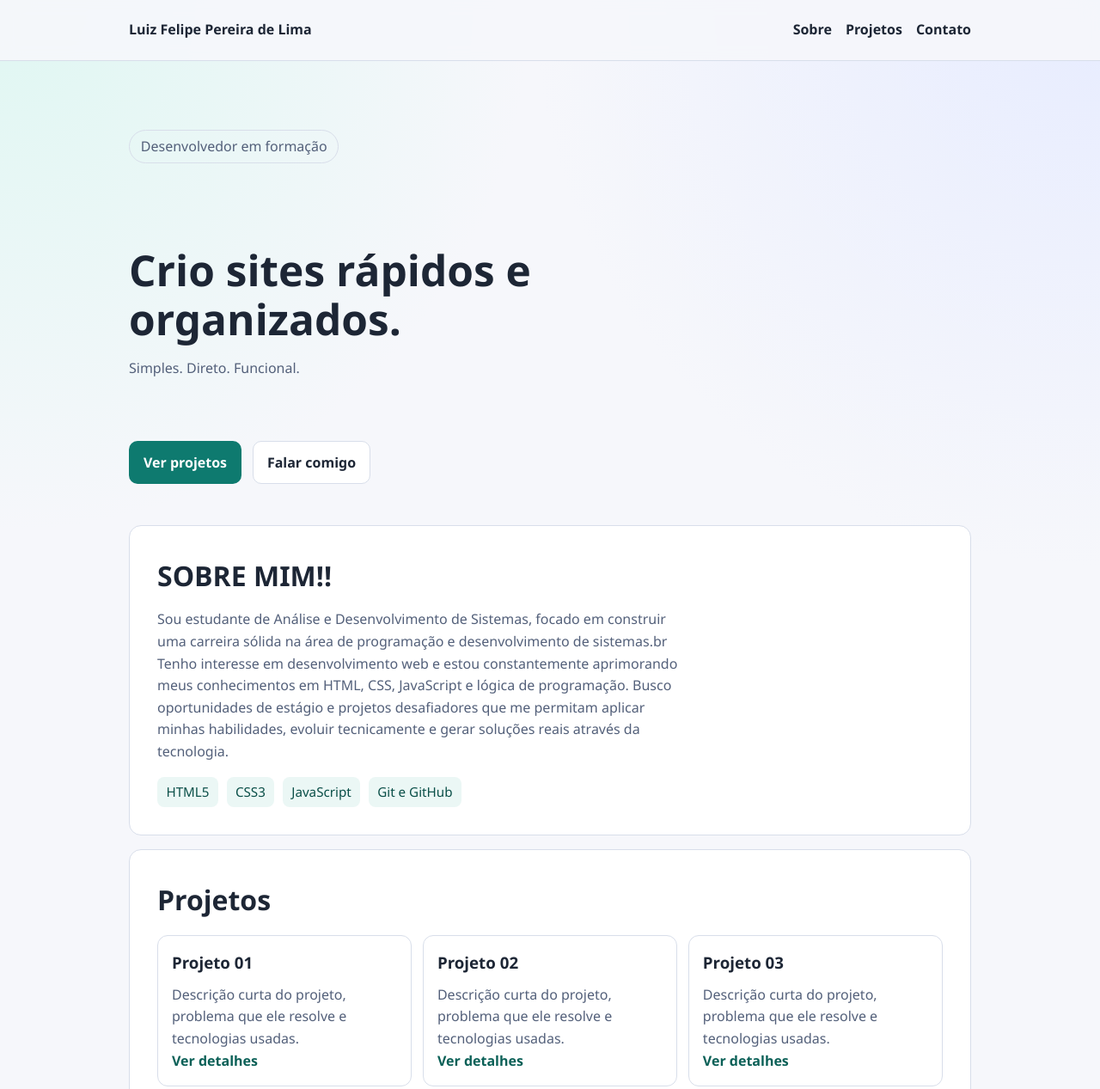
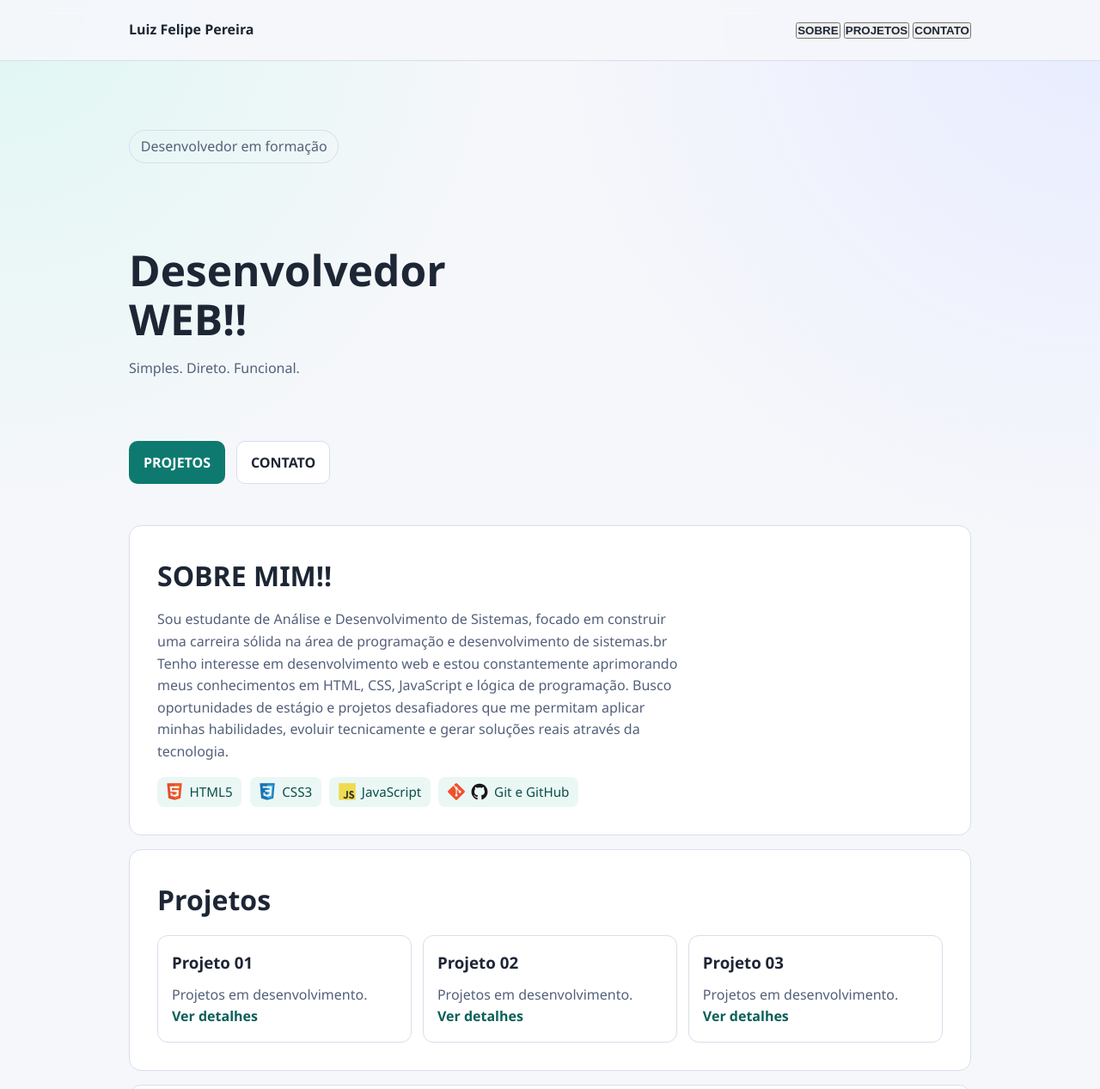
Before and after one commit to luisfelipepereira/site-, a plain HTML site: page index.html in a window 1280 px wide. Shown: the top 1267 px of the page at 86% size. Drawn offline with Linux system fonts and the light colour scheme.

Commit message:
Conteudo
Conteudo atualizado

```diff
--- a/estilos/style.css
+++ b/estilos/style.css
@@ -155,6 +155,16 @@ p {
     border-radius: 8px;
     padding: 0.35rem 0.65rem;
     font-size: 0.95rem;
+    display: inline-flex;
+    align-items: center;
+    gap: 0.45rem;
+}
+
+.skill-icon {
+    width: 20px;
+    height: 20px;
+    object-fit: contain;
+    flex-shrink: 0;
 }
 
 .grade-projetos {
--- a/index.html
+++ b/index.html
@@ -10,12 +10,12 @@
 <body>
     <header class="topo">
         <nav class="container menu">
-            <a class="logo" href="#inicio">Luiz Felipe Pereira de Lima</a>
-            <ul>
-                <li><a href="#sobre">Sobre</a></li>
-                <li><a href="#projetos">Projetos</a></li>
-                <li><a href="#contato">Contato</a></li>
-            </ul>
+            <a class="logo" href="#inicio">Luiz Felipe Pereira</a>
+            <div>
+             <button><a href="#sobre">SOBRE</a></button>
+             <button><a href="#projetos">PROJETOS</a></button>
+             <button><a href="#contato">CONTATO</a></button>
+            </div>
         </nav>
     </header>
 
@@ -23,12 +23,12 @@
         <section class="hero container">
             <p class="tag">Desenvolvedor em formação</p>
             <section class="hero">
-          <h1>Crio sites rápidos e organizados.</h1>
+          <h1>Desenvolvedor WEB!!</h1>
           <p>Simples. Direto. Funcional.</p>
         </section>
             <div class="acoes">
-                <a class="botao primario" href="#projetos">Ver projetos</a>
-                <a class="botao secundario" href="#contato">Falar comigo</a>
+                <a class="botao primario" href="#projetos">PROJETOS</a>
+                <a class="botao secundario" href="#contato">CONTATO</a>
             </div>
         </section>
 
@@ -43,10 +43,23 @@
              minhas habilidades, evoluir tecnicamente e gerar soluções reais através da tecnologia.
             </p>
             <ul class="habilidades">
-                <li>HTML5</li>
-                <li>CSS3</li>
-                <li>JavaScript</li>
-                <li>Git e GitHub</li>
+                <li>
+                    <img class="skill-icon" src="imagens/skills/html5.svg" alt="Logo HTML5" width="20" height="20" loading="lazy" decoding="async">
+                    HTML5
+                </li>
+                <li>
+                    <img class="skill-icon" src="imagens/skills/css3.svg" alt="Logo CSS3" width="20" height="20" loading="lazy" decoding="async">
+                    CSS3
+                </li>
+                <li>
+                    <img class="skill-icon" src="imagens/skills/javascript.svg" alt="Logo JavaScript" width="20" height="20" loading="lazy" decoding="async">
+                    JavaScript
+                </li>
+                <li>
+                    <img class="skill-icon" src="imagens/skills/git.svg" alt="Logo Git" width="20" height="20" loading="lazy" decoding="async">
+                    <img class="skill-icon" src="imagens/skills/github.svg" alt="Logo GitHub" width="20" height="20" loading="lazy" decoding="async">
+                    Git e GitHub
+                </li>
             </ul>
         </section>
 
@@ -55,17 +68,17 @@
             <div class="grade-projetos">
                 <article class="card">
                     <h3>Projeto 01</h3>
-                    <p>Descrição curta do projeto, problema que ele resolve e tecnologias usadas.</p>
+                    <p>Projetos em desenvolvimento.</p>
                     <a href="#" aria-label="Abrir projeto 01">Ver detalhes</a>
                 </article>
                 <article class="card">
                     <h3>Projeto 02</h3>
-                    <p>Descrição curta do projeto, problema que ele resolve e tecnologias usadas.</p>
+                    <p>Projetos em desenvolvimento.</p>
                     <a href="#" aria-label="Abrir projeto 02">Ver detalhes</a>
                 </article>
                 <article class="card">
                     <h3>Projeto 03</h3>
-                    <p>Descrição curta do projeto, problema que ele resolve e tecnologias usadas.</p>
+                    <p>Projetos em desenvolvimento.</p>
                     <a href="#" aria-label="Abrir projeto 03">Ver detalhes</a>
                 </article>
             </div>
```
Also changed, not shown: imagens/skills/css3.svg (added), imagens/skills/git.svg (added), imagens/skills/github.svg (added), imagens/skills/html5.svg (added), imagens/skills/javascript.svg (added), 1 other file.
